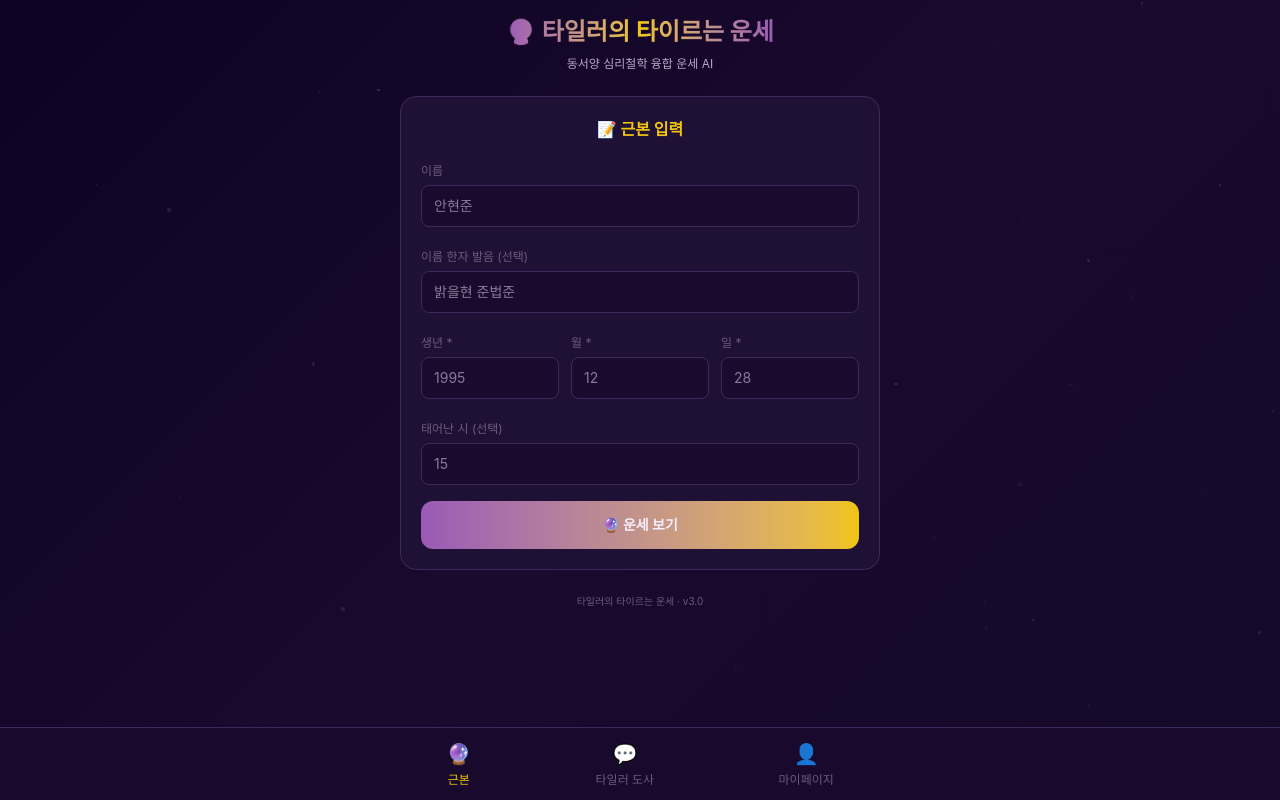
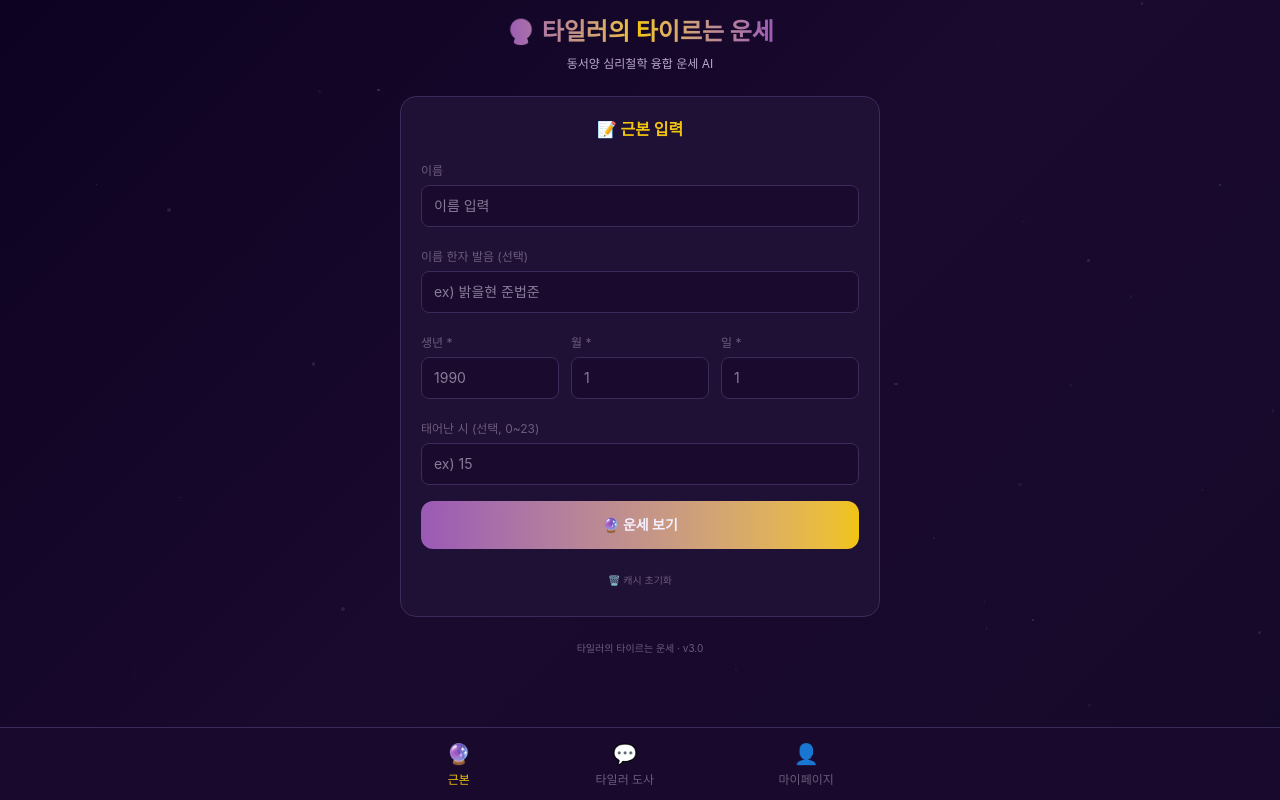
Before and after one commit to colehkg-cyber/sajugenie, a Next.js app: page / in a window 1280 px wide. Built offline with nearby package versions, Linux system fonts and the light colour scheme; a web font is replaced by a local one.

Commit message:
fix: placeholder 일반화 + 캐시 초기화 버튼 추가

```diff
--- a/src/app/page.tsx
+++ b/src/app/page.tsx
@@ -152,14 +152,14 @@ function RootTab({ profile, setProfile, saved }: { profile: Profile; setProfile:
 
           <div>
             <label className="text-xs text-text-muted">이름</label>
-            <input type="text" placeholder="안현준" value={profile.name}
+            <input type="text" placeholder="이름 입력" value={profile.name}
               onChange={(e) => setProfile({...profile, name: e.target.value})}
               className="w-full mt-1 bg-mystic border border-border rounded-lg px-3 py-2.5 text-sm text-text-primary focus:border-gold/50 outline-none" />
           </div>
 
           <div>
             <label className="text-xs text-text-muted">이름 한자 발음 (선택)</label>
-            <input type="text" placeholder="밝을현 준법준" value={profile.nameHanja}
+            <input type="text" placeholder="ex) 밝을현 준법준" value={profile.nameHanja}
               onChange={(e) => setProfile({...profile, nameHanja: e.target.value})}
               className="w-full mt-1 bg-mystic border border-border rounded-lg px-3 py-2.5 text-sm text-text-primary focus:border-gold/50 outline-none" />
           </div>
@@ -167,27 +167,27 @@ function RootTab({ profile, setProfile, saved }: { profile: Profile; setProfile:
           <div className="grid grid-cols-3 gap-3">
             <div>
               <label className="text-xs text-text-muted">생년 *</label>
-              <input type="number" placeholder="1995" value={profile.year}
+              <input type="number" placeholder="1990" value={profile.year}
                 onChange={(e) => setProfile({...profile, year: e.target.value})}
                 className="w-full mt-1 bg-mystic border border-border rounded-lg px-3 py-2.5 text-sm text-text-primary focus:border-gold/50 outline-none" />
             </div>
             <div>
               <label className="text-xs text-text-muted">월 *</label>
-              <input type="number" placeholder="12" min="1" max="12" value={profile.month}
+              <input type="number" placeholder="1" min="1" max="12" value={profile.month}
                 onChange={(e) => setProfile({...profile, month: e.target.value})}
                 className="w-full mt-1 bg-mystic border border-border rounded-lg px-3 py-2.5 text-sm text-text-primary focus:border-gold/50 outline-none" />
             </div>
             <div>
               <label className="text-xs text-text-muted">일 *</label>
-              <input type="number" placeholder="28" min="1" max="31" value={profile.day}
+              <input type="number" placeholder="1" min="1" max="31" value={profile.day}
                 onChange={(e) => setProfile({...profile, day: e.target.value})}
                 className="w-full mt-1 bg-mystic border border-border rounded-lg px-3 py-2.5 text-sm text-text-primary focus:border-gold/50 outline-none" />
             </div>
           </div>
 
           <div>
-            <label className="text-xs text-text-muted">태어난 시 (선택)</label>
-            <input type="number" placeholder="15" min="0" max="23" value={profile.hour}
+            <label className="text-xs text-text-muted">태어난 시 (선택, 0~23)</label>
+            <input type="number" placeholder="ex) 15" min="0" max="23" value={profile.hour}
               onChange={(e) => setProfile({...profile, hour: e.target.value})}
               className="w-full mt-1 bg-mystic border border-border rounded-lg px-3 py-2.5 text-sm text-text-primary focus:border-gold/50 outline-none" />
           </div>
@@ -195,6 +195,11 @@ function RootTab({ profile, setProfile, saved }: { profile: Profile; setProfile:
           <button onClick={handleSubmit}
             className="w-full py-3.5 bg-gradient-to-r from-purple-glow to-gold rounded-xl font-bold text-sm hover:opacity-90 transition">
             🔮 운세 보기
+          </button>
+
+          <button onClick={() => { localStorage.clear(); window.location.reload(); }}
+            className="w-full py-2 text-text-muted text-[10px] hover:text-fire/60 transition">
+            🗑️ 캐시 초기화
           </button>
         </div>
 
```
